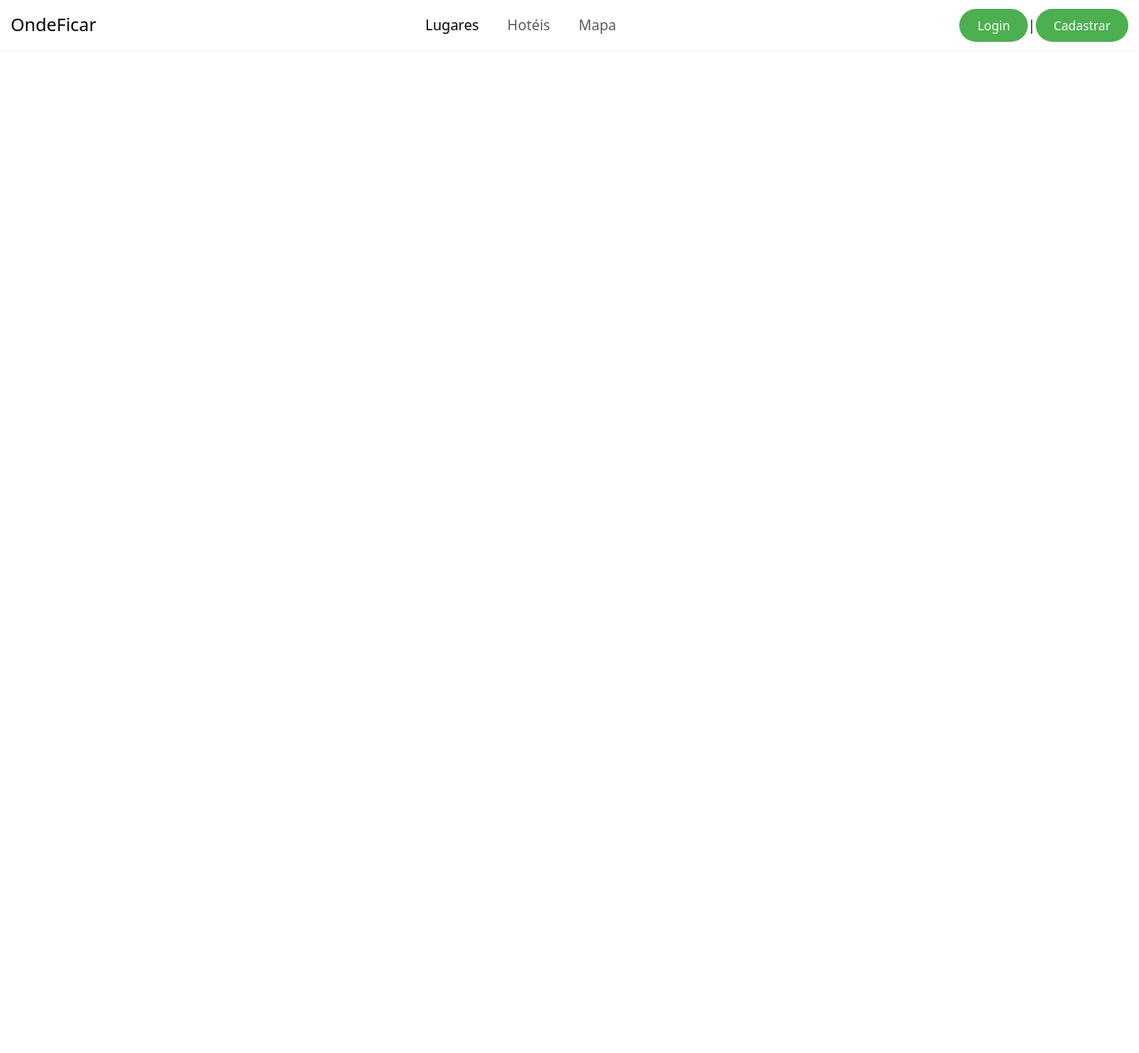
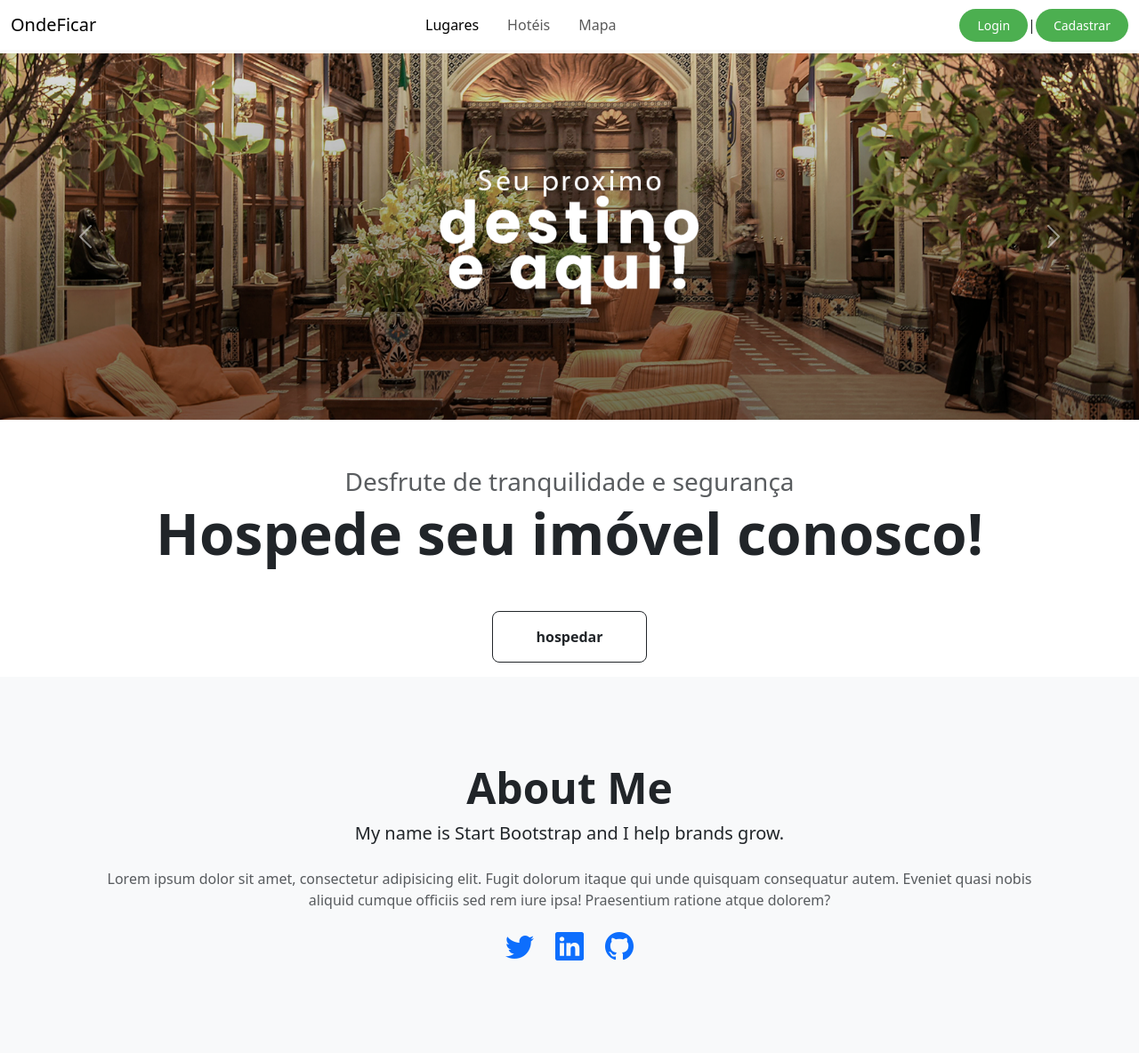
Before and after one commit to Luc5z/ondeficar.com, a Django app: page / in a window 1280 px wide. Shown: the whole page at 89% size. Before the commit the page ends 47 px from the top, so only its background shows below. Run offline with Django 5.2, Linux system fonts and the light colour scheme.

Commit message:
update homePage

```diff
--- a/base_static/global/css/styles.css
+++ b/base_static/global/css/styles.css
@@ -3,6 +3,8 @@
     padding: 0;
     box-sizing: border-box;
 }
+
+/* navbar */
 
 .navbar {
     background-color: #fff;
@@ -71,3 +73,13 @@
     }
 
 }
+
+/* end navbar */
+
+/* slide */
+
+.carousel {
+    margin-top: 60px; /* ajuste o valor conforme necessário */
+}
+
+/* end slide */
--- a/base_templates/global/base.html
+++ b/base_templates/global/base.html
@@ -6,7 +6,9 @@
     <meta charset="UTF-8">
     <meta name="viewport" content="width=device-width, initial-scale=1.0">
     <title>ondeficar</title>
+    <link rel="icon" type="image/x-icon" href="assets/favicon.ico" />
     <link rel="stylesheet" href="{% static 'global/css/styles.css' %}">
+    <link href="https://cdn.jsdelivr.net/npm/bootstrap-icons@1.8.1/font/bootstrap-icons.css" rel="stylesheet" />
     <link href="https://cdn.jsdelivr.net/npm/bootstrap@5.3.3/dist/css/bootstrap.min.css" rel="stylesheet"
         integrity="sha384-QWTKZyjpPEjISv5WaRU9OFeRpok6YctnYmDr5pNlyT2bRjXh0JMhjY6hW+ALEwIH" crossorigin="anonymous">
 </head>
--- a/ondeficar/templates/index.html
+++ b/ondeficar/templates/index.html
@@ -4,5 +4,59 @@
 
 {% comment %} slide {% endcomment %}
 
+<div id="carouselExampleAutoplaying" class="carousel slide" data-bs-ride="carousel">
+  <div class="carousel-inner">
+    <div class="carousel-item active">
+      <img src="{% static "global/img/banner01.png" %}" class="d-block w-100" alt="...">
+    </div>
+    <div class="carousel-item">
+      <img src="{% static "global/img/banner-02.png" %}" class="d-block w-100" alt="...">
+    </div>
+    <div class="carousel-item">
+      <img src="{% static "global/img/banner03.png" %}" class="d-block w-100" alt="...">
+    </div>
+  </div>
+  <button class="carousel-control-prev" type="button" data-bs-target="#carouselExampleAutoplaying" data-bs-slide="prev">
+    <span class="carousel-control-prev-icon" aria-hidden="true"></span>
+    <span class="visually-hidden">Previous</span>
+  </button>
+  <button class="carousel-control-next" type="button" data-bs-target="#carouselExampleAutoplaying" data-bs-slide="next">
+    <span class="carousel-control-next-icon" aria-hidden="true"></span>
+    <span class="visually-hidden">Next</span>
+  </button>
+</div>
+
+<div class="col-xxl-5">
+  <!-- Header text content-->
+  <div class="text-center text-xxl-start">
+      <div class="badge bg-gradient-primary-to-secondary text-white mb-4"><div class="text-uppercase">Design &middot; Development &middot; Marketing</div></div>
+      <div class="fs-3 fw-light text-muted">Desfrute de tranquilidade e segurança</div>
+      <h1 class="display-3 fw-bolder mb-5"><span class="text-gradient d-inline">Hospede seu imóvel conosco!</span></h1>
+      <div class="d-grid gap-3 d-sm-flex justify-content-sm-center justify-content-xxl-start mb-3">
+          <a class="btn btn-outline-dark btn-lg px-5 py-3 fs-6 fw-bolder" href="projects.html">hospedar</a>
+      </div>
+  </div>
+</div>
+
+<section class="bg-light py-5">
+  <div class="container px-5">
+      <div class="row gx-5 justify-content-center">
+          <div class="col-xxl-8">
+              <div class="text-center my-5">
+                  <h2 class="display-5 fw-bolder"><span class="text-gradient d-inline">About Me</span></h2>
+                  <p class="lead fw-light mb-4">My name is Start Bootstrap and I help brands grow.</p>
+                  <p class="text-muted">Lorem ipsum dolor sit amet, consectetur adipisicing elit. Fugit dolorum itaque qui unde quisquam consequatur autem. Eveniet quasi nobis aliquid cumque officiis sed rem iure ipsa! Praesentium ratione atque dolorem?</p>
+                  <div class="d-flex justify-content-center fs-2 gap-4">
+                      <a class="text-gradient" href="#!"><i class="bi bi-twitter"></i></a>
+                      <a class="text-gradient" href="#!"><i class="bi bi-linkedin"></i></a>
+                      <a class="text-gradient" href="#!"><i class="bi bi-github"></i></a>
+                  </div>
+              </div>
+          </div>
+      </div>
+  </div>
+</section>
+
+{% comment %} end-slide {% endcomment %}
 
 {% endblock content %}
```
